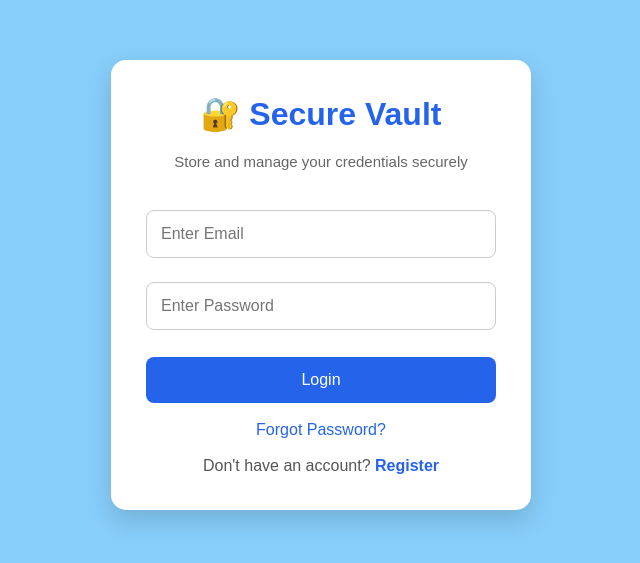
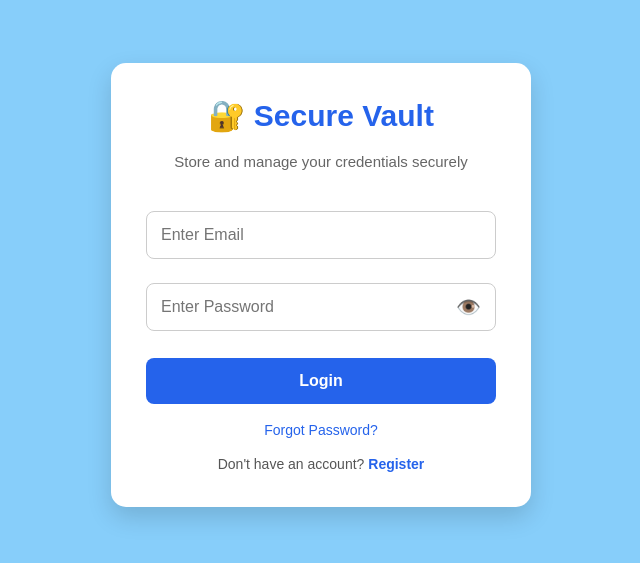
Before and after one commit to aditiborle29/Password-Vault-Credential-Management-System, a React (Vite) app in the folder secure-vault/: page / in a window 1280 px wide. Shown: the part 115-678 px from the top of the page, without its empty margins (319-959 px from the left). Built offline with nearby package versions, Linux system fonts and the light colour scheme.

Commit message:
Add show password feature

```diff
--- a/secure-vault/src/pages/AddCredential.jsx
+++ b/secure-vault/src/pages/AddCredential.jsx
@@ -423,42 +423,24 @@ function AddCredential() {
 
 
           <div className="password-container">
-
   <input
-                id="password"
-                type={
-                  showPassword
-                    ? "text"
-                    : "password"
-                }
-                name="password"
-                placeholder="Enter password"
-                value={credential.password}
-                onChange={handleChange}
-                autoComplete="new-password"
+    type={showPassword ? "text" : "password"}
+    placeholder="Enter Password"
+    value={password}
+    onChange={(e) => setPassword(e.target.value)}
     disabled={loading}
   />
-
 
   <button
     type="button"
     className="eye-btn"
-                onClick={() =>
-                  setShowPassword(
-                    (prev) => !prev
-                  )
-                }
+    onClick={() => setShowPassword(!showPassword)}
     disabled={loading}
   >
-                {showPassword
-                  ? "🙈"
-                  : "👁"}
+    {showPassword ? "🙈" : "👁️"}
   </button>
-
 </div>
-
 </div>
-
 
           {/* GENERATE PASSWORD */}
 
--- a/secure-vault/src/pages/Login.css
+++ b/secure-vault/src/pages/Login.css
@@ -5,7 +5,10 @@
     font-family: Arial, Helvetica, sans-serif;
 }
 
-/* Main page background */
+/* =========================
+   PAGE
+   ========================= */
+
 html,
 body,
 #root {
@@ -15,7 +18,6 @@ body,
 
 body {
     min-height: 100vh;
-    background: lightskyblue;
 }
 
 /* Login page */
@@ -26,129 +28,303 @@ body {
     justify-content: center;
     align-items: center;
     padding: 20px;
-    background: lightskyblue;
+
+   body {
+    background: linear-gradient(135deg, #2563eb, #60a5fa);
+}
 }
 
-/* Login card */
+/* =========================
+   LOGIN CARD
+   ========================= */
+
 .login-card {
     width: 400px;
     max-width: 100%;
-    background: white;
+    background: #ffffff;
     padding: 35px;
-    border-radius: 15px;
-    box-shadow: 0 10px 30px rgba(0, 0, 0, 0.2);
+    border-radius: 18px;
+
+    box-shadow:
+        0 20px 45px rgba(0, 0, 0, 0.20);
+
     text-align: center;
 }
 
 /* Heading */
+
 .login-card h1 {
     color: #2563eb;
     margin-bottom: 10px;
-    background-color: white;
+    background: transparent;
+    font-size: 30px;
 }
 
 /* Subtitle */
+
 .subtitle {
     color: #666;
     margin-bottom: 25px;
-    background-color: white;
+    background: transparent;
+    font-size: 14px;
 }
 
-/* Form */
-.login-card form {
-    background-color: white;
+/* =========================
+   ERROR MESSAGE
+   ========================= */
+
+.error-message {
+    background: #fee2e2;
+    color: #b91c1c;
+
+    border: 1px solid #fecaca;
+    border-radius: 8px;
+
+    padding: 10px;
+    margin-bottom: 18px;
+
+    font-size: 14px;
+    text-align: left;
 }
 
-/* Input */
+/* =========================
+   FORM
+   ========================= */
+
+.login-card form {
+    background: transparent;
+}
+
+/* =========================
+   NORMAL INPUT
+   ========================= */
+
 .login-card input {
     width: 100%;
     padding: 14px;
+
     margin-bottom: 18px;
-    border: 1px solid #ccc;
+
+    border: 1px solid #d1d5db;
     border-radius: 8px;
+
     font-size: 15px;
-    background-color: white;
+
+    background: #ffffff;
+
+    transition: 0.2s;
 }
 
 .login-card input:focus {
     outline: none;
+
     border-color: #2563eb;
+
+    box-shadow:
+        0 0 0 3px rgba(37, 99, 235, 0.12);
 }
 
-/* Button */
-.login-card button {
+/* =========================
+   PASSWORD CONTAINER
+   ========================= */
+
+.password-container {
+    position: relative;
     width: 100%;
+}
+
+/* Password input */
+
+.password-container input {
+    width: 100%;
+
+    padding-right: 48px;
+}
+
+/* =========================
+   SHOW / HIDE BUTTON
+   ========================= */
+
+.eye-btn {
+    position: absolute;
+
+    top: 42%;
+    right: 10px;
+
+    transform: translateY(-50%);
+
+    width: auto !important;
+    height: auto !important;
+
+    padding: 5px !important;
+    margin: 0 !important;
+
+    border: none !important;
+
+    background: transparent !important;
+
+    color: #555;
+
+    font-size: 19px;
+
+    cursor: pointer;
+
+    box-shadow: none !important;
+
+    display: flex;
+    align-items: center;
+    justify-content: center;
+}
+
+.eye-btn:hover {
+    background: transparent !important;
+
+    color: #2563eb;
+
+    transform: translateY(-50%) scale(1.08);
+}
+
+.eye-btn:disabled {
+    cursor: not-allowed;
+    opacity: 0.6;
+}
+
+/* =========================
+   LOGIN BUTTON
+   ========================= */
+
+.login-card form > button {
+    width: 100%;
+
     padding: 14px;
+
     border: none;
+
     border-radius: 8px;
+
     background: #2563eb;
+
     color: white;
+
     font-size: 16px;
+
+    font-weight: bold;
+
     cursor: pointer;
+
     transition: 0.3s;
 }
 
-.login-card button:hover {
+.login-card form > button:hover {
     background: #1d4ed8;
+
+    transform: translateY(-1px);
+
+    box-shadow:
+        0 5px 15px rgba(37, 99, 235, 0.25);
 }
 
-/* Forgot password */
+.login-card form > button:disabled {
+    background: #93c5fd;
+
+    cursor: not-allowed;
+
+    transform: none;
+
+    box-shadow: none;
+}
+
+/* =========================
+   FORGOT PASSWORD
+   ========================= */
+
 .forgot-link {
     display: block;
+
     margin-top: 18px;
+
     color: #2563eb;
+
     text-decoration: none;
-    background-color: white;
+
+    background: transparent;
+
+    font-size: 14px;
 }
 
-/* Register text */
+.forgot-link:hover {
+    text-decoration: underline;
+}
+
+/* =========================
+   REGISTER
+   ========================= */
+
 .register-text {
     margin-top: 18px;
+
     color: #555;
-    background-color: white;
+
+    background: transparent;
+
+    font-size: 14px;
 }
 
 .register-text a {
     color: #2563eb;
+
     text-decoration: none;
+
     font-weight: bold;
-    background-color: white;
+
+    background: transparent;
 }
 
+.register-text a:hover {
+    text-decoration: underline;
+}
 
 /* =========================
    TABLET
    ========================= */
 
 @media (max-width: 768px) {
+
     .login-container {
         min-height: 100vh;
+
         padding: 20px;
     }
 
     .login-card {
         width: 90%;
+
         max-width: 400px;
+
         padding: 30px 25px;
     }
 }
-
 
 /* =========================
    MOBILE
    ========================= */
 
 @media (max-width: 480px) {
+
     .login-container {
         min-height: 100vh;
+
         padding: 15px;
+
         align-items: center;
     }
 
     .login-card {
         width: 100%;
+
         padding: 25px 20px;
-        border-radius: 12px;
+
+        border-radius: 14px;
     }
 
     .login-card h1 {
@@ -157,46 +333,19 @@ body {
 
     .subtitle {
         font-size: 14px;
+
         margin-bottom: 20px;
     }
 
     .login-card input {
         padding: 12px;
+
         font-size: 14px;
     }
 
-    .login-card button {
+    .login-card form > button {
         padding: 12px;
+
         font-size: 15px;
     }
 }
-.eye-btn {
-  position: absolute;
-  top: 50%;
-  right: 12px;
-  transform: translateY(-50%);
-
-  background: transparent !important;
-  border: none !important;
-
-  color: #555;
-  font-size: 20px;
-  cursor: pointer;
-
-  padding: 5px !important;
-  margin: 0 !important;
-
-  width: auto !important;
-  height: auto !important;
-
-  box-shadow: none !important;
-}
-
-.eye-btn:hover {
-  background: transparent !important;
-  color: #2563eb;
-}
-
-.eye-btn:disabled {
-  cursor: not-allowed;
-}
--- a/secure-vault/src/pages/Login.jsx
+++ b/secure-vault/src/pages/Login.jsx
@@ -135,7 +135,6 @@ function Login() {
           {/* PASSWORD WITH SHOW/HIDE */}
 
           <div className="password-container">
-
   <input
     type={showPassword ? "text" : "password"}
     placeholder="Enter Password"
@@ -144,23 +143,15 @@ function Login() {
     disabled={loading}
   />
 
-
   <button
     type="button"
     className="eye-btn"
-                onClick={() =>
-                  setShowPassword(
-                    (prev) => !prev
-                  )
-                }
+    onClick={() => setShowPassword(!showPassword)}
     disabled={loading}
   >
-                {showPassword
-                  ? "🙈"
-                  : "👁"}
+    {showPassword ? "🙈" : "👁️"}
   </button>
 </div>
-
           <button
             type="submit"
             disabled={loading}
--- a/secure-vault/src/pages/Register.css
+++ b/secure-vault/src/pages/Register.css
@@ -128,3 +128,58 @@ body {
 .show-password-btn:disabled {
   cursor: not-allowed;
 }
+/* =========================
+   PASSWORD SHOW / HIDE
+   ========================= */
+
+.password-container {
+    position: relative;
+    width: 100%;
+}
+
+.password-container input {
+    width: 100%;
+    padding-right: 50px !important;
+}
+
+.password-container .eye-btn {
+    position: absolute !important;
+    right: 10px !important;
+    top: 50% !important;
+
+    transform: translateY(-50%) !important;
+
+    width: 35px !important;
+    height: 35px !important;
+
+    padding: 0 !important;
+    margin: 0 !important;
+
+    border: none !important;
+    background: transparent !important;
+
+    color: #333 !important;
+    font-size: 20px !important;
+
+    cursor: pointer !important;
+
+    display: flex !important;
+    align-items: center !important;
+    justify-content: center !important;
+
+    box-shadow: none !important;
+
+    z-index: 10;
+}
+
+.password-container .eye-btn:hover {
+    background: transparent !important;
+    color: #2563eb !important;
+
+    transform: translateY(-50%) scale(1.08) !important;
+}
+
+.password-container .eye-btn:disabled {
+    cursor: not-allowed !important;
+    opacity: 0.6;
+}
--- a/secure-vault/src/pages/Register.jsx
+++ b/secure-vault/src/pages/Register.jsx
@@ -24,7 +24,6 @@ function Register() {
 
     e.preventDefault();
 
-    // Clear previous messages
     setErrorMessage("");
     setSuccessMessage("");
 
@@ -109,7 +108,6 @@ function Register() {
     } finally {
 
       setLoading(false);
-
     }
   };
 
@@ -143,21 +141,27 @@ function Register() {
 
         <form onSubmit={handleRegister}>
 
+          {/* NAME */}
+
           <input
             type="text"
             placeholder="Full Name"
             value={name}
             onChange={(e) => setName(e.target.value)}
+            disabled={loading}
           />
+
+          {/* EMAIL */}
 
           <input
             type="email"
             placeholder="Email Address"
             value={email}
             onChange={(e) => setEmail(e.target.value)}
+            disabled={loading}
           />
 
-          {/* PASSWORD WITH SHOW/HIDE */}
+          {/* PASSWORD */}
 
           <div className="password-container">
 
@@ -171,8 +175,10 @@ function Register() {
 
             <button
               type="button"
-              className="show-password-btn"
-              onClick={() => setShowPassword(!showPassword)}
+              className="eye-btn"
+              onClick={() =>
+                setShowPassword((prev) => !prev)
+              }
               disabled={loading}
               aria-label={
                 showPassword
@@ -185,11 +191,15 @@ function Register() {
 
           </div>
 
+          {/* REGISTER BUTTON */}
+
           <button
             type="submit"
             disabled={loading}
           >
-            {loading ? "Creating Account..." : "Register"}
+            {loading
+              ? "Creating Account..."
+              : "Register"}
           </button>
 
         </form>
```
Lines whose indentation alone changed are shown as unchanged.
